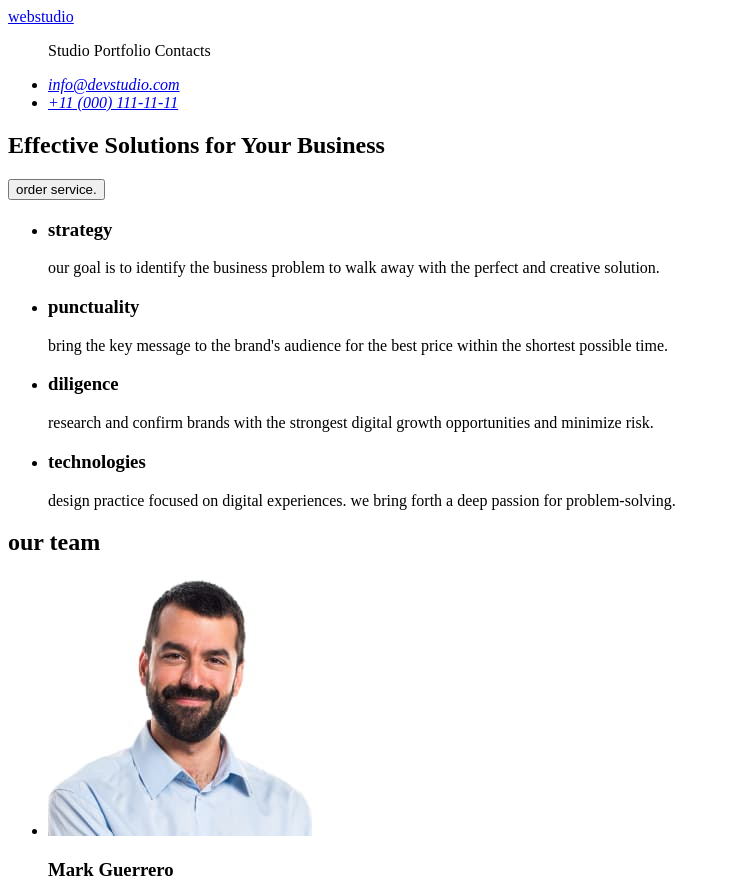
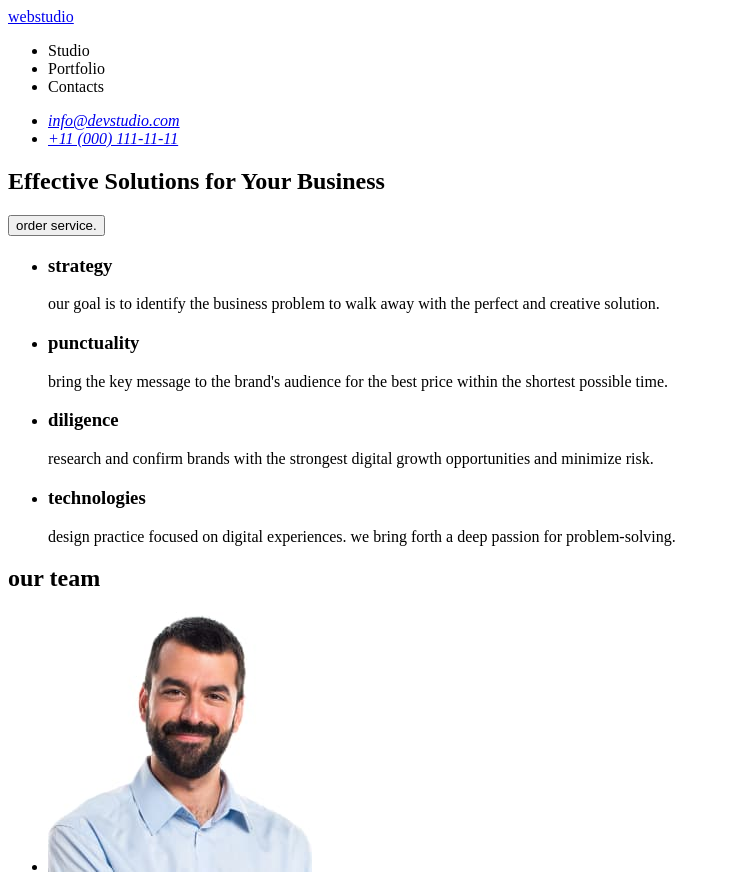
Before and after one commit to AhmtErol/goit-markup-hw-01, a plain HTML site: page index.html in a window 1280 px wide. Shown: the top 884 px of the page, without its empty margins (0-730 px from the left). Drawn offline with Linux system fonts and the light colour scheme.

Commit message:
index.html2

```diff
--- a/index.html
+++ b/index.html
@@ -10,9 +10,9 @@
         <a href="./index.html">webstudio</a>
         <nav>
             <ul>
-                <a>Studio</a>
-                <a>Portfolio</a>
-                <a>Contacts</a>
+                <li><a>Studio</a></li>
+                <li><a>Portfolio</a></li>
+                <li><a>Contacts</a></li>
             </ul>
         </nav>
         <address>
```
